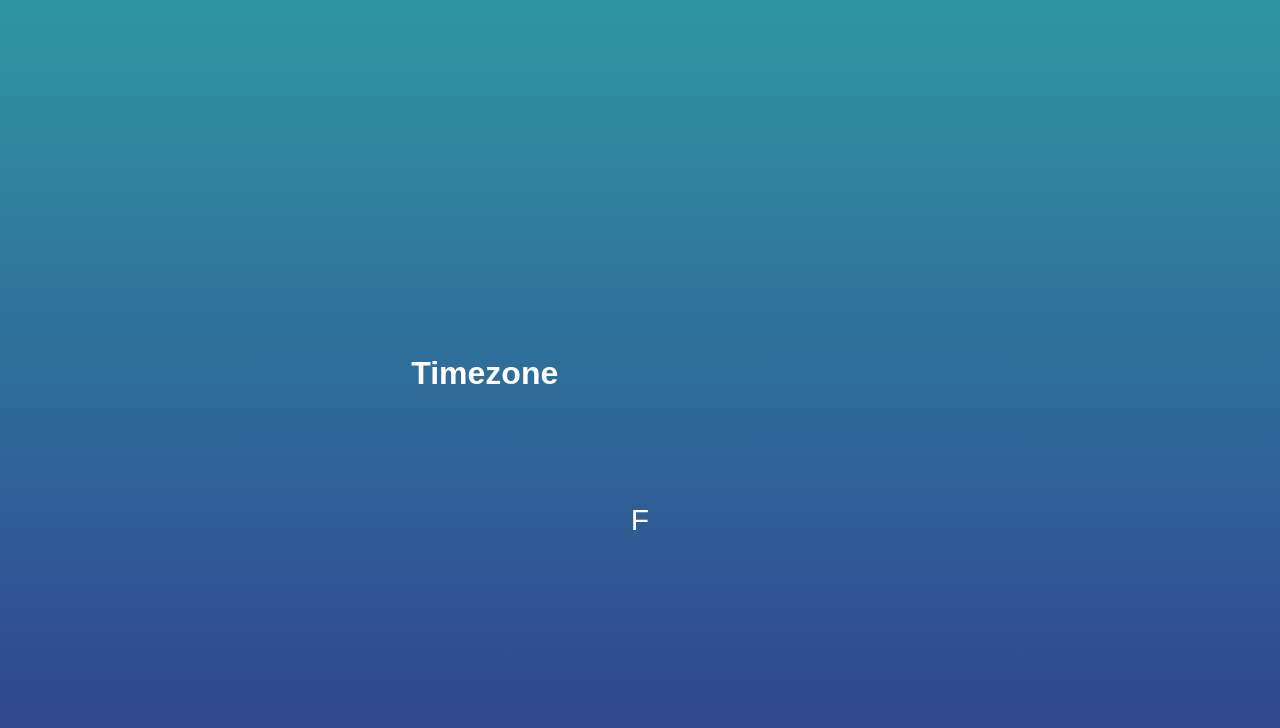
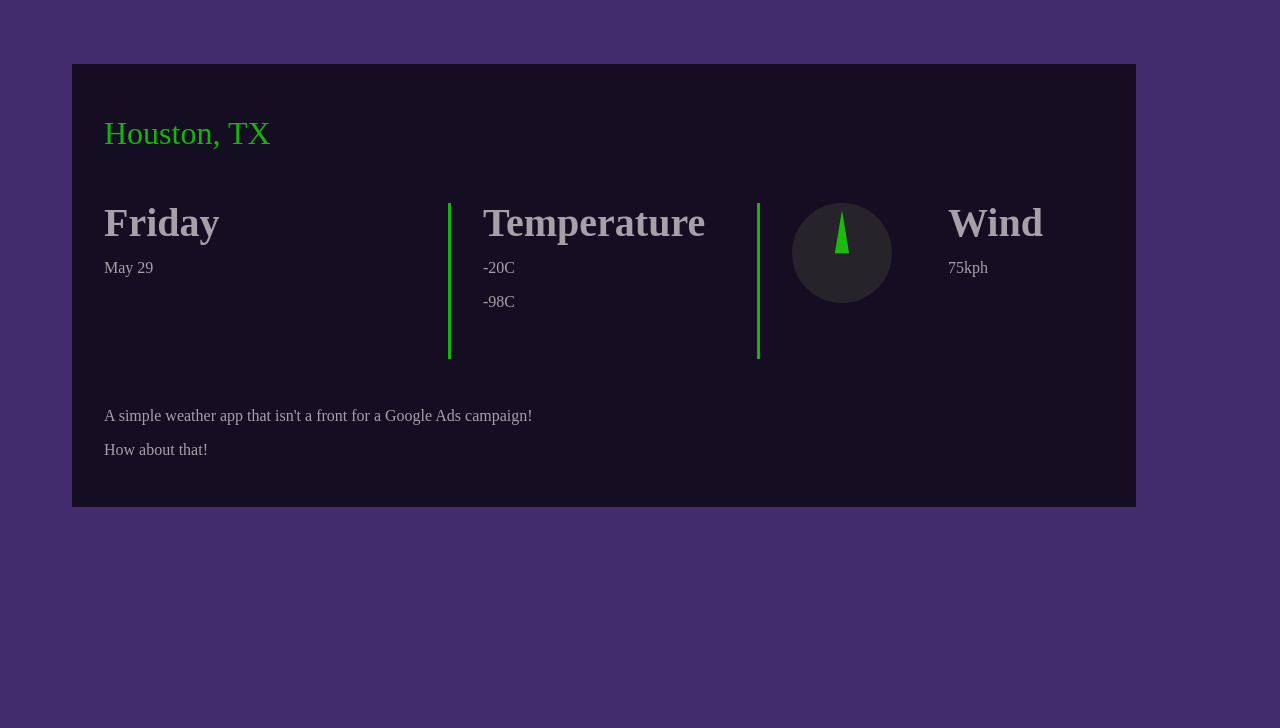
Before and after one commit to mgkomitsky/Weather-App, a plain HTML site: page Weather App/index.html in a window 1280 px wide. Drawn offline with Linux system fonts and the light colour scheme; no server answers; a web font is replaced by a local one.

Commit message:
Add files via upload

```diff
--- a/Weather App/index.html
+++ b/Weather App/index.html
@@ -1,37 +1,56 @@
-    <meta charset="UTF-8"/>
-    <meta name="viewport" content = "width = device-width, initial-scale=1"/>
-    <meta http-equiv="X-UA-Compatible" content="ie-edge"/>
-    <link rel = "stylesheet" href="./style.css"/>
-    <title> Weather </title>
+<!DOCTYPE html>
+<html lang="en">
+  <head>
+    <meta charset="UTF-8" />
+    <meta name="viewport" content="width=device-width, initial-scale=1.0" />
+    <link rel="stylesheet" href="styles.css" />
+    <link
+      href="https://fonts.googleapis.com/css?family=Aldrich"
+      rel="stylesheet"
+    />
 
+    <title>Document</title>
   </head>
+  <body>
+    <main class="Current-Weather">
+      <h1 class="location">Houston, TX</h1>
 
-<body>
-    <div class="location">
-        <h1 class = "location-timezone"> Timezone</h1>
-        <canvas class = "icon" width="128" height="128"></canvas>
+      <div class="date">
+        <h2 class="section-title section-title--date">Monday</h2>
+        <p class="date_day">December 18</p>
       </div>
 
-
-
-
       <div class="temperature">
-        <div class="degree-section">
-            <h2 class="temperature-degree"></h2>
-            <span>F</span>
+        <h2 class="section-title">Temperature</h2>
+        <p class="reading reading--max">-20C</p>
+        <p class="reading reading--min">-98C</p>
       </div>
 
+      <div class="wind">
+        <h2 class="section-title section-title--wind">Wind</h2>
+        <p class="reading reading--wind">75kph</p>
 
-
-
-
-        <div
-            class="temperature-description">
+        <div class="wind-direction">
+          <p class="sr-only"></p>
+          <div class="wind-arrow"></div>
         </div>
       </div>
 
-    <script src="skycons.js"></script>
-    <script src="app.js"></script>
+      <div class="info">
+        <p>
+          A simple weather app that isn't a front for a Google Ads campaign!
+        </p>
+        <p>How about that!</p>
+      </div>
+
+      <!-- <div class="unit">
+        <label for="cel">C</label>
+        <input type="radio" id="cel" name="unit" checked />
+        <button class="unit_toggle"></button>
+        <label for="fah">F</label>
+        <input type="radio" id="fah" name="unit" />
+      </div> -->
+    </main>
   </body>
-
+  <script src="script.js"></script>
 </html>
--- /dev/null
+++ b/Weather App/script.js
@@ -0,0 +1,63 @@
+const API_KEY = "005a2a1ffbf6a48c681f732b56980821";
+const CITY_NAME = "Houston";
+const API_URL = `http://api.openweathermap.org/data/2.5/weather?q=${CITY_NAME}&appid=${API_KEY}`;
+
+let dt = new Date();
+
+let sectionTitleDate = document.querySelector(".section-title--date");
+let dateDay = document.querySelector(".date_day");
+let windSpeed = document.querySelector(".reading--wind");
+let windArrow = document.querySelector(".wind-arrow");
+let tempMax = document.querySelector(".reading--max");
+let tempMin = document.querySelector(".reading--min");
+
+let weekday = dt.getDay();
+let month = dt.getMonth();
+let date = dt.getDate().toString();
+var speed = 0;
+let weekdays = new Array(7);
+
+weekdays = [
+  "Sunday",
+  "Monday",
+  "Tuesday",
+  "Wednesday",
+  "Thursday",
+  "Friday",
+  "Saturday",
+];
+
+months = [
+  "January",
+  "February",
+  "March",
+  "April",
+  "May",
+  "June",
+  "July",
+  "August",
+  "September",
+  "October",
+  "November",
+  "December",
+];
+
+function getWeather() {
+  fetch(API_URL)
+    .then((response) => response.json())
+    .then((data) => {
+      windSpeed.textContent = data.wind.speed + "kph";
+      windArrow.style.setProperty("--direction", `${data.wind.deg}deg`);
+      console.log(data);
+      tempMax.textContent =
+        "High: " + (data.main.temp_max - 273.15).toFixed(0) + "C";
+      tempMin.textContent =
+        "Low: " + (data.main.temp_min - 273.15).toFixed(0) + "F";
+    });
+}
+
+getWeather();
+
+sectionTitleDate.textContent = weekdays[weekday];
+dateDay.textContent = months[month] + " " + date;
+console.log(speed);
--- /dev/null
+++ b/Weather App/styles.css
@@ -0,0 +1,128 @@
+body {
+  color: rgba(255, 255, 255, 0.61);
+  font-family: Aldrich;
+  background: rgb(67, 44, 110);
+}
+
+h1,
+h2,
+h3 {
+  line-height: 1;
+}
+
+.Current-Weather {
+  background: rgba(0, 0, 0, 0.692);
+  padding: 2em;
+  max-width: 1000px;
+  margin: 4em 0 0 4em;
+  display: grid;
+  grid-template-columns: repeat(3, 1fr);
+  grid-gap: 2em;
+}
+
+.section-title {
+  font-size: 2.5rem;
+  font-weight: 600;
+  margin: 0;
+}
+
+.location {
+  font-size: 2rem;
+  font-weight: 300;
+  color: rgba(21, 255, 0, 0.692);
+  grid-column: 1/-1;
+}
+
+.date {
+  grid-column: 1/2;
+}
+
+.temperature {
+  grid-column: 2/3;
+  --border: solid 0.2rem rgba(21, 255, 0, 0.692);
+  border-left: var(--border);
+  border-right: var(--border);
+  padding: 2em;
+  padding-top: 0;
+}
+
+.wind {
+  grid-column: 3/4;
+  display: grid;
+  grid-template-columns: repeat(2, 1fr);
+  align-self: start;
+  grid-template-rows: min-content 1fr;
+}
+
+.wind-direction {
+  background: rgba(49, 49, 49, 0.61);
+  height: 100px;
+  width: 100px;
+  border-radius: 50%;
+  display: grid;
+  grid-row: 1 / span 2;
+  grid-column: 1/2;
+  place-items: center;
+}
+
+.reading {
+  grid-column: 2/3;
+}
+
+.wind-arrow {
+  --direction: 0;
+  --size: 0.9rem;
+
+  height: calc(var(--size) * 3);
+  width: var(--size);
+  background: rgba(21, 255, 0, 0.692);
+  clip-path: polygon(50% 0, 0 100%, 100% 100%);
+  transform: translateY(-100%) rotate(var(--direction));
+  transform-origin: bottom center;
+  transition: transform 500ms ease;
+}
+
+.info {
+  grid-column: 1/3;
+}
+
+.unit {
+  grid-column: 3/4;
+  place-self: end;
+  display: flex;
+}
+
+.unit_toggle {
+  cursor: pointer;
+  width: 4em;
+  border: 2px solid rgba(49, 49, 49, 0.61);
+  background: transparent;
+  padding: 0;
+  border-radius: 100vmax;
+  margin: 0 1em;
+}
+
+.unit_toggle::after {
+  content: "";
+  display: block;
+  border-radius: 50%;
+  height: 1rem;
+  background: rgba(211, 211, 211, 0.788);
+  margin: 3px;
+  width: 1rem;
+  margin-left: auto;
+}
+
+:checked ~ .unit_toggle::after {
+  margin-left: 3px;
+}
+
+input {
+  clip: rect(0 0 0 0);
+  clip-path: insert(50%);
+  height: 1px;
+  overflow: hidden;
+  position: absolute;
+  white-space: nowrap;
+  width: 1px;
+}
```
Lines whose indentation alone changed are shown as unchanged.
